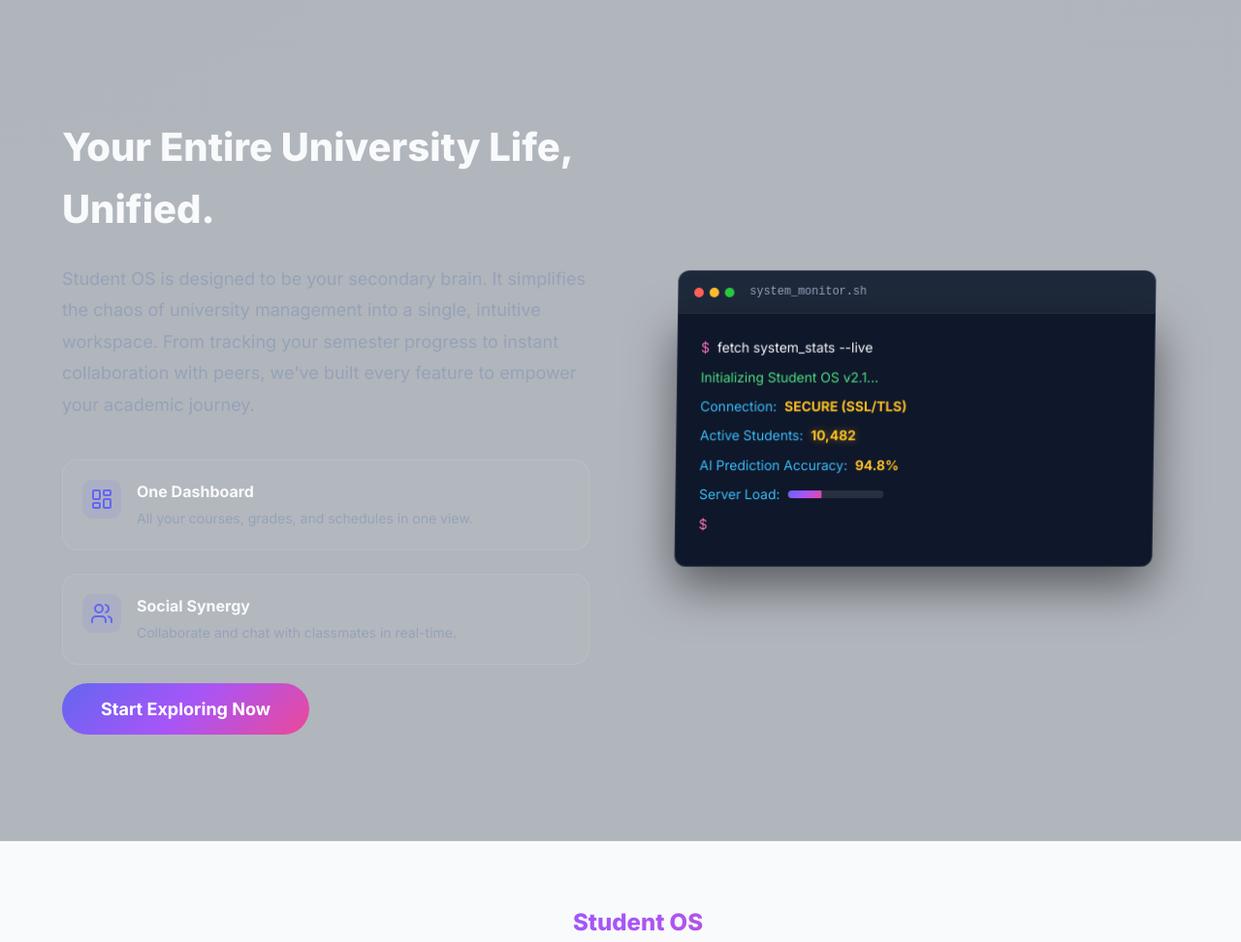
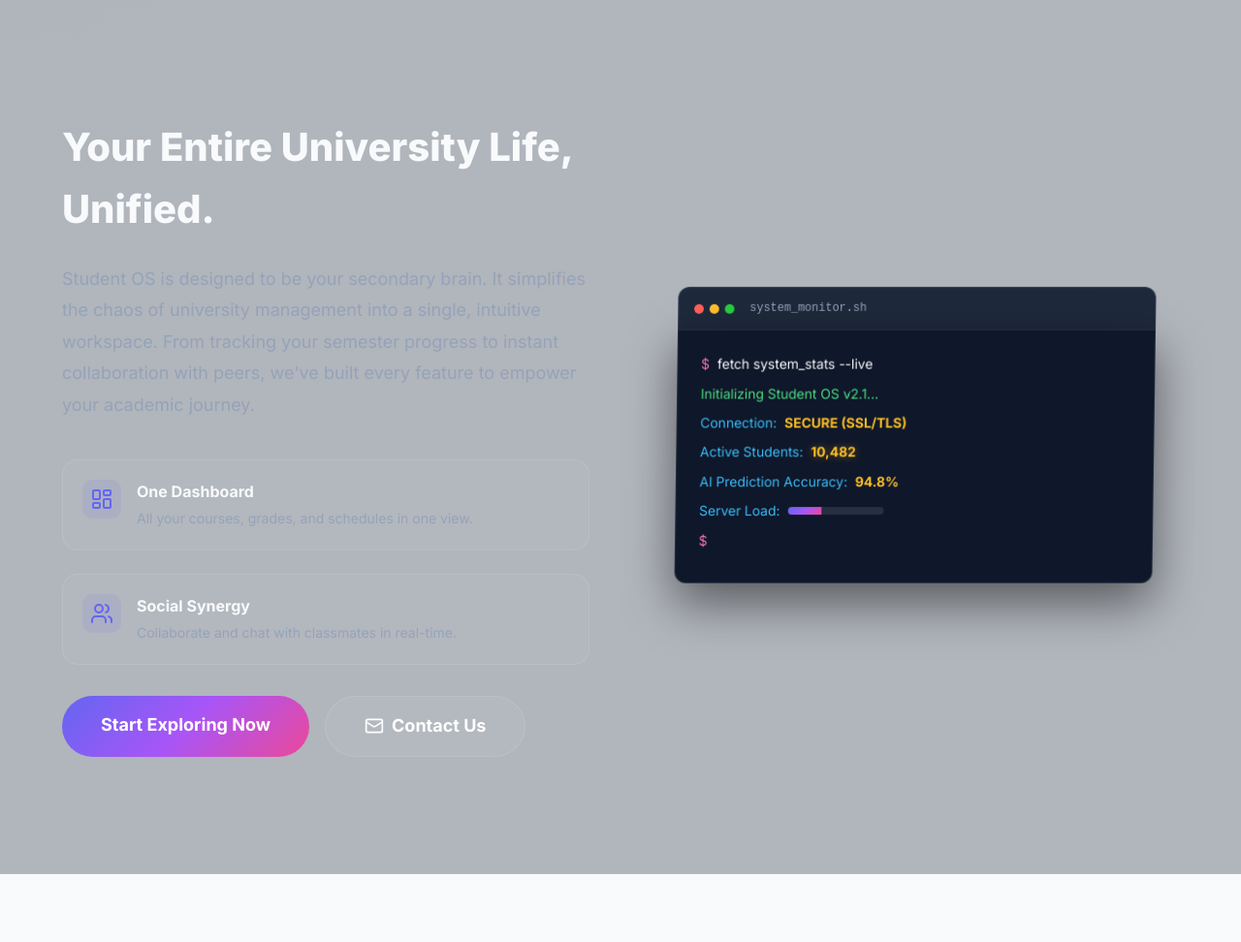
Before and after one commit to mohit-maybe/Student-OS, a Python web app: template templates/landing.html in a window 1280 px wide. Shown: the part 1713-2685 px from the top of the page at 97% size. Run offline with Jinja, Linux system fonts and the light colour scheme; the template is opened without the code that fills it, so the values that code supplies are empty.

Commit message:
feat: Add Contact Us links on landing page pointing to Tally form

```diff
--- a/templates/landing.html
+++ b/templates/landing.html
@@ -22,6 +22,7 @@
         <div class="nav-links">
             <a href="#features" class="nav-link">Features</a>
             <a href="#about" class="nav-link">About</a>
+            <a href="https://tally.so/r/0QL8QB" target="_blank" class="nav-link">Contact Us</a>
             <a href="{{ url_for('auth.login') }}" class="btn-nav-login">Sign In</a>
         </div>
     </nav>
@@ -97,8 +98,9 @@
                     </div>
                 </div>
 
-                <div style="margin-top: 2rem;">
+                <div style="margin-top: 2rem; display: flex; gap: 1rem; flex-wrap: wrap;">
                     <a href="{{ url_for('auth.login') }}" class="btn-primary-large">Start Exploring Now</a>
+                    <a href="https://tally.so/r/0QL8QB" target="_blank" class="btn-secondary-large" style="display: flex; align-items: center; justify-content: center; gap: 0.5rem;"><i data-lucide="mail" width="20" height="20"></i> Contact Us</a>
                 </div>
             </div>
             <div class="about-visual">
```
